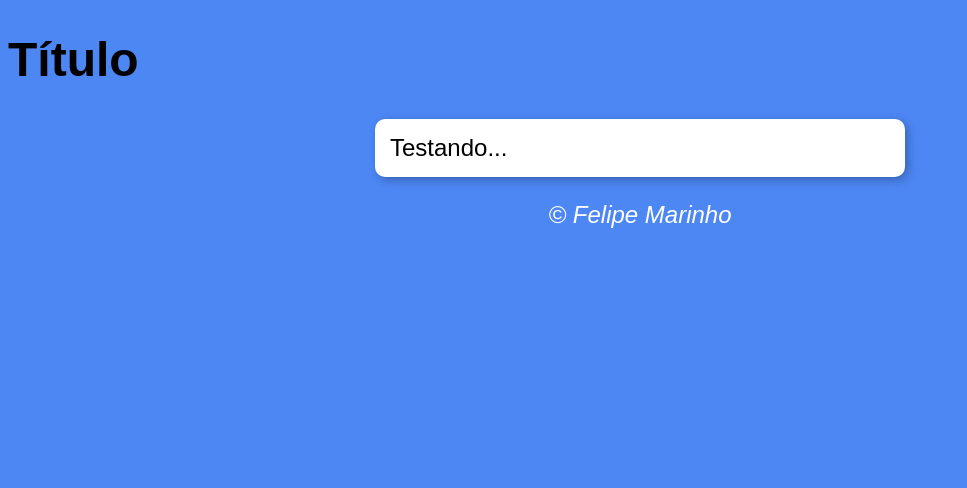
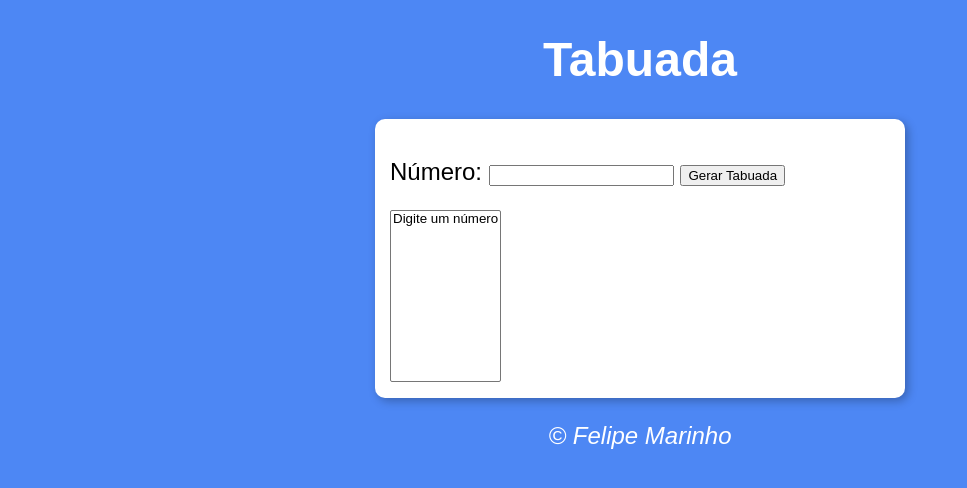
Before and after one commit to Felipe-Marinho94/Learning-JS, a plain HTML site: page Aula14ex/ex017/ModeloDeEx.html in a window 1280 px wide. Shown: the whole page, without its empty margins (0-967 px from the left). Drawn offline with Linux system fonts and the light colour scheme.

Commit message:
Adicionada a super tabuada

```diff
--- a/Aula14ex/ex017/ModeloDeEx.html
+++ b/Aula14ex/ex017/ModeloDeEx.html
@@ -3,18 +3,24 @@
 <head>
     <meta charset="UTF-8">
     <meta name="viewport" content="width=device-width, initial-scale=1.0">
-    <title>Modelo de Exercício</title>
+    <title>Tabuada</title>
     <link rel="stylesheet" href="estilo.css">
 </head>
 <body>
     <header>
-        <h1>Título</h1>
+        <h1>Tabuada</h1>
     </header>
 
     <section>
         <div>
-            Testando...
+            <p>
+                Número: <input type="number" name="txtnum" id="txtnum">
+                <input type="button" value="Gerar Tabuada" onclick="tabuada()">
+            </p>
         </div>
+        <select name="tabuada" id="seltab" size="10">
+            <option value="">Digite um número</option>
+        </select>
         <div>
 
         </div>
--- a/Aula14ex/ex017/estilo.css
+++ b/Aula14ex/ex017/estilo.css
@@ -4,8 +4,11 @@ body{
 }
 
 header{
+    font: normal 18pt Arial;
+    color: white;
+    text-align: center;
+}
 
-}
 
 section{
     background: white;
--- a/Aula14ex/ex017/script.js
+++ b/Aula14ex/ex017/script.js
@@ -1 +1,20 @@
-alert('Olá!')
+function tabuada(){
+    let numero = window.document.getElementById('txtnum')
+    let tab = window.document.getElementById('seltab')
+
+    if(numero.value.length == 0){
+        alert('ERRO -- VALORES FALTANTES')
+    }
+    else{
+        let n = Number(numero.value)
+        let c = 1
+        tab.innerHTML = ''
+        while(c <= 10){
+            let item = document.createElement('option')
+            item.text = `${n} x ${c} = ${n * c}`
+            item.value = `tab${c}`
+            tab.appendChild(item)
+            c++
+        }
+    }
+}
```
